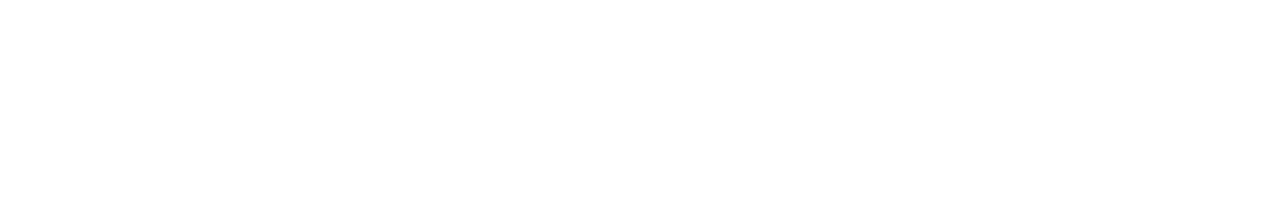
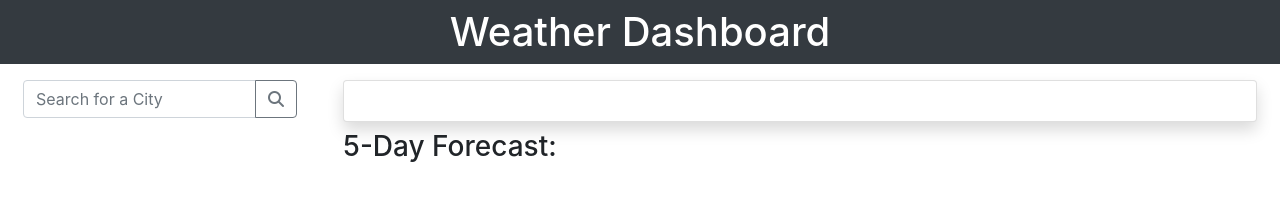
Before and after one commit to gkowligi1392/weather-dashboard, a plain HTML site: page index.html in a window 1280 px wide. Drawn offline with nearby package versions, Linux system fonts and the light colour scheme.

Commit message:
Added container for weather data display

```diff
--- a/index.html
+++ b/index.html
@@ -5,10 +5,53 @@
     <meta http-equiv="X-UA-Compatible" content="IE=edge">
     <meta name="viewport" content="width=device-width, initial-scale=1.0">
     <title>Weather Dashboard</title>
+    <!--Link Bootstrap CDN-->
     <link rel="stylesheet" href="https://stackpath.bootstrapcdn.com/bootstrap/4.4.1/css/bootstrap.min.css"
         integrity="sha384-Vkoo8x4CGsO3+Hhxv8T/Q5PaXtkKtu6ug5TOeNV6gBiFeWPGFN9MuhOf23Q9Ifjh" crossorigin="anonymous">
 </head>
 <body>
+    <!--Add Header-->
+    <div class="bg-dark">
+        <h1 class="text-center mb-2 p-2 text-white">Weather Dashboard</h1>
+    </div>
+    <!--Add Container for Bootstrap Styling-->
+    <div class="container-fluid">
+        <div class="row">
+            <div class="col-md-3">
+                <!--Add Form to Search for City-->
+                <form>
+                    <div class="input-group m-2 pr-3">
+                        <input type="text" class="form-control" id="citySearchInput" placeholder="Search for a City">
+                        <div class="input-group-append">
+                            <button class="btn btn-outline-secondary" type="submit" id="citySearchButton"><i class="fas fa-search"></i></button>
+                        </div>
+                    </div>
+                </form>
+                <!--Add List of Cities to Display-->
+                <div class="w-100">
+                    <ul class="list-group cityList mx-2 mt-3"></ul>
+                </div>
+            </div>
+            <div class="col-md-9">
+                <!--Add Current Weather Display-->
+                <div class="card shadow m-2">
+                    <div class="card-body cityToday"></div>
+                </div>
+                <!--Add 5-Day Weather Forecast-->
+                <div class="m-2">
+                    <h3>5-Day Forecast:</h3>
+                    <div class="forecast row text-light"></div>
+                </div>
+            </div>
+        </div>
+    </div>
 
+    <!--Add FontAwesome Icons-->
+    <script src="https://kit.fontawesome.com/5ae46afe61.js" crossorigin="anonymous"></script>
+    <!--Add JQuery-->
+    <script src="https://code.jquery.com/jquery-3.4.1.min.js"
+        integrity="sha256-CSXorXvZcTkaix6Yvo6HppcZGetbYMGWSFlBw8HfCJo="
+        crossorigin="anonymous"></script>
+    <script type="text/javascript" src="./assets/script.js"></script>
 </body>
 </html>
```
